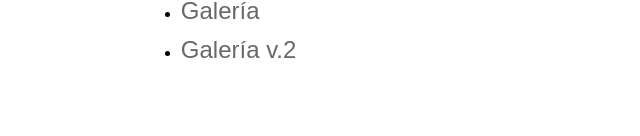
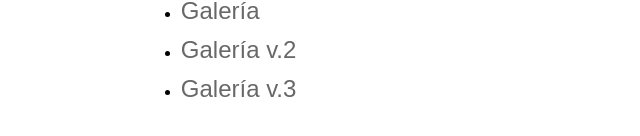
Before and after one commit to javimarod/entregas, a plain HTML site: page index.html in a window 1280 px wide. Shown: the part 260-396 px from the top of the page, without its empty margins (0-640 px from the left). Drawn offline with Linux system fonts and the light colour scheme.

Commit message:
index update

```diff
--- a/index.html
+++ b/index.html
@@ -20,6 +20,7 @@
             <li><a href="S7_S8/main.html" target="_blank">El País</a></li>
             <li><a href="S10/index.html" target="_blank">Galería</a></li>
             <li><a href="S12/index.html" target="_blank">Galería v.2</a></li>
+            <li><a href="S13/index.html" target="_blank">Galería v.3</a></li>
         </ul>
 </body>
 </html>
```
